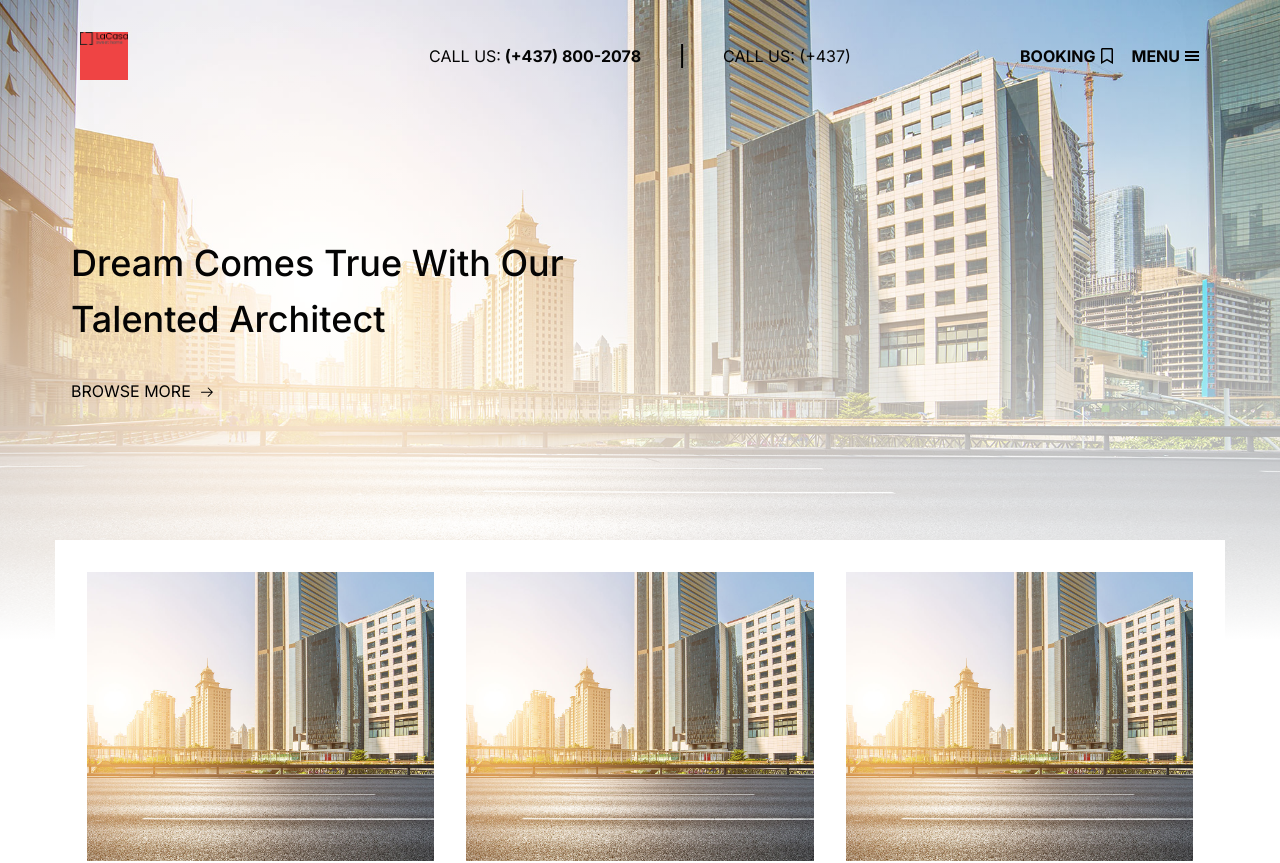
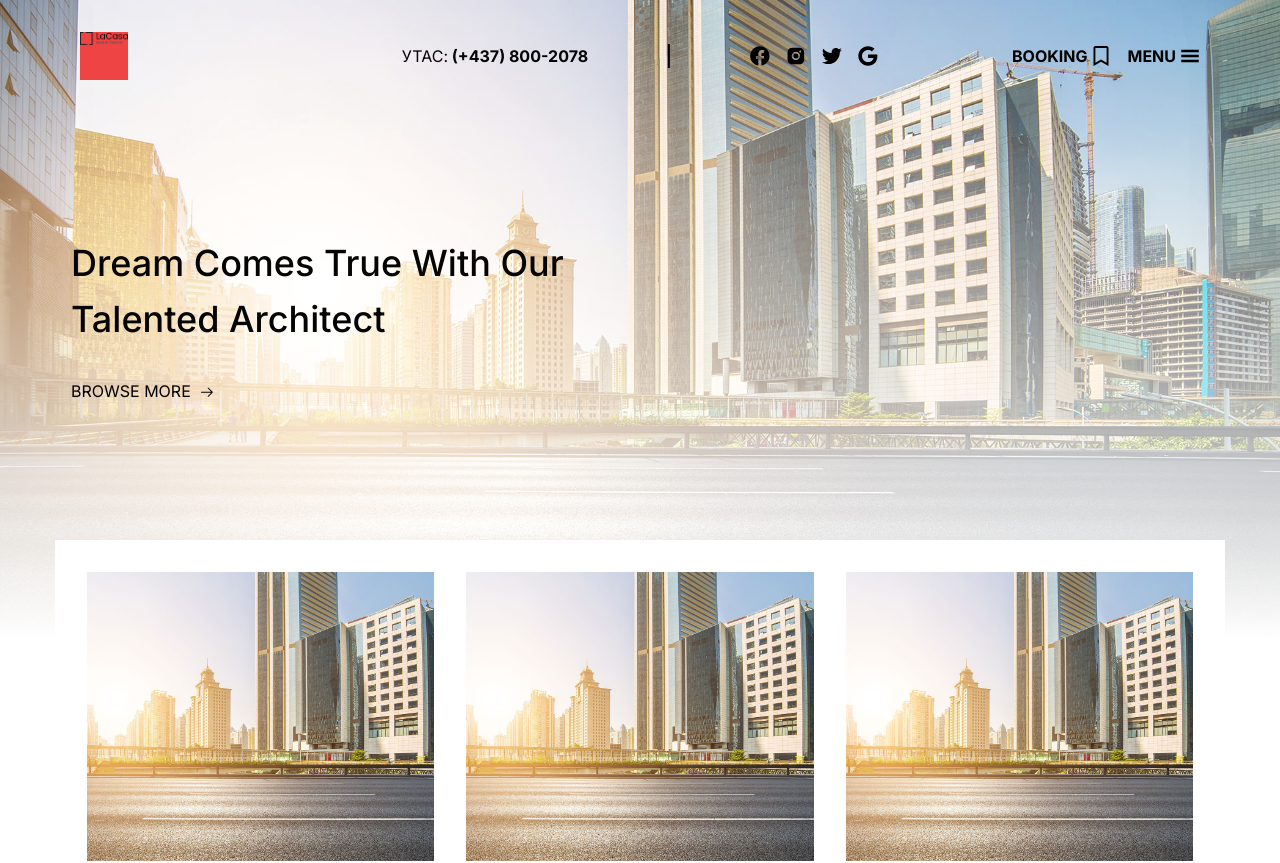
Before and after one commit to fl1pHover/Myanganii-batalgaa, a Next.js app: page / in a window 1280 px wide. Shown: the top 863 px of the page. Built offline with nearby package versions, Linux system fonts and the light colour scheme.

Commit message:
home page

```diff
--- a/app/globals.css
+++ b/app/globals.css
@@ -61,6 +61,9 @@ h6 {
 .banner_container {
   @apply mx-0 my-20 xl:mx-10;
 }
+.input {
+  @apply p-3 text-[14px] focus:outline-none;
+}
 
 .mantine-Carousel-indicators {
   transform: translateY(80px);
--- a/components/Hero/HeroCard.js
+++ b/components/Hero/HeroCard.js
@@ -23,7 +23,7 @@ const HeroCard = ({ image, title, description }) => {
           )}
         >
           <div className={mergeNames("flex flex-col gap-5 xl:gap-10")}>
-            <h1 className={mergeNames("smallTitle")}>{title}</h1>
+            <h1 className={mergeNames("smallTitle", "text-white")}>{title}</h1>
             <p className="text-base text-color-3 line-clamp-4">{description}</p>
           </div>
           <LinkMore href="/" title="Read More" green />
--- a/components/ui/CustomCarousel.js
+++ b/components/ui/CustomCarousel.js
@@ -33,6 +33,7 @@ const CustomCarousel = ({ data }) => {
       plugins={[autoplay.current]}
       onMouseEnter={autoplay.current.stop}
       onMouseLeave={autoplay.current.reset}
+      controlSize={40}
     >
       {data.map((i) => (
         <Carousel.Slide key={i.id}>
--- a/components/ui/Footer.js
+++ b/components/ui/Footer.js
@@ -4,10 +4,11 @@ import mergeNames from "@/util/mergeNames";
 
 import React from "react";
 import Container from "./Container";
+import IconBundle from "./IconBundle";
 
 const Footer = () => {
   return (
-    <div className="py-[100px] relative flex flex-col gap-20">
+    <div className="py-20 md:py-[100px] relative flex flex-col gap-20">
       <img
         src={bg_footer}
         className="absolute top-0 left-0 w-full h-full"
@@ -16,28 +17,32 @@ const Footer = () => {
       <div className="absolute top-0 left-0 z-0 w-full h-full bg-gradient-to-b from-white to-transparent "></div>
       <div
         className={mergeNames(
-          "banner_container",
-          "relative grid grid-cols-5 z-1"
+          "my-10 md:my-20 mx-10",
+          "relative grid grid-cols-1 xs:grid-cols-2 md:grid-cols-3 lg:grid-cols-4 xl:grid-cols-5 z-1 my-0",
+          "gap-10"
         )}
       >
         <img src={logo} alt="" />
         {footerData.map((item) => (
-          <div className="flex flex-col text-left px-9">
-            <h1 className="smallTitle">{item.title}</h1>
+          <div className="flex flex-col px-0 text-left md:px-9">
+            <h1 className="mb-4 font-semibold text-[24px]">{item.title}</h1>
             <ul>
               {item.contacts.map((contact) => (
-                <li>{contact.info}</li>
+                <li className="my-3">
+                  <p className="text-[14px]">{contact.info}</p>
+                </li>
               ))}
             </ul>
           </div>
         ))}
-        <div className="flex flex-col text-left px-9">
-          <h1 className="smallTitle">Newslater</h1>
-          <input type="email" placeholder="Email Address" />
+        <div className="flex flex-col gap-5 px-4 text-left md:px-9">
+          <h1 className="font-semibold text-[24px]">Newslater</h1>
+          <input type="email" className="input" placeholder="Email Address" />
         </div>
       </div>
-      <Container className="relative z-1">
+      <Container className="relative flex flex-row items-center justify-between z-1">
         <p>Copyright xstheme | all right reserved</p>
+        <IconBundle />
       </Container>
     </div>
   );
--- a/components/ui/IconBundle.js
+++ b/components/ui/IconBundle.js
@@ -1,12 +1,19 @@
+import { socials } from "@/constants";
 import { FacebookIcon } from "@/constants/icons";
 import React from "react";
 
 const IconBundle = () => {
   return (
-    <div className="flex flex-row">
-      <a href="">
-        <FacebookIcon />
-      </a>
+    <div className="flex flex-row gap-4">
+      {socials.map((i) => (
+        <a
+          href={i.url}
+          className="text-xl hoverEffect hover:text-color-2"
+          target="_blank"
+        >
+          {i.icon}
+        </a>
+      ))}
     </div>
   );
 };
--- a/components/ui/Navbar.js
+++ b/components/ui/Navbar.js
@@ -5,6 +5,7 @@ import { disablePageScroll, enablePageScroll } from "scroll-lock";
 import mergeNames from "@/util/mergeNames";
 import { Bookmark, Close, Hamburger } from "@/constants/icons";
 import styles from "@/constants/styles";
+import IconBundle from "./IconBundle";
 
 const Navbar = () => {
   const [openNavigation, setOpenNavigation] = useState(false);
@@ -54,14 +55,14 @@ const Navbar = () => {
           <img src={logo} width={190} height={40} alt="Brainwave" />
         </a>
 
-        <nav className={`flex   absolute left-[50%] -translate-x-[50%]`}>
-          <div className="items-center hidden gap-10 lg:flex">
+        <nav className={`flex  absolute left-[50%] -translate-x-[50%]`}>
+          <div className="items-center hidden gap-5 lg:gap-20 md:flex">
             <h1 className="uppercase">
-              Call us:
+              Утас:
               <span className="font-bold"> {phone}</span>
             </h1>
             <h1 className="w-[2px] h-full bg-black"></h1>
-            <h1 className="uppercase">Call us: (+437) </h1>
+            <IconBundle />
           </div>
         </nav>
 
@@ -73,8 +74,8 @@ const Navbar = () => {
               "flex items-center gap-1 hover:text-color-2 py-2"
             )}
           >
-            <h1 className="hidden uppercase lg:block">Booking</h1>
-            <Bookmark />
+            <span className="hidden uppercase lg:block">Booking</span>
+            <Bookmark className="text-xl" />
           </a>
 
           <button
@@ -85,8 +86,8 @@ const Navbar = () => {
             href="#login"
             onClick={toggleNavigation}
           >
-            <h1 className="hidden uppercase lg:flex">Menu</h1>
-            <Hamburger />
+            <span className="hidden uppercase lg:flex">Menu</span>
+            <Hamburger className="text-xl" />
           </button>
         </div>
       </div>
--- a/constants/index.js
+++ b/constants/index.js
@@ -1,3 +1,5 @@
+import { FacebookIcon, GoogleIcon, InstagramIcon, TwitterIcon } from "./icons";
+
 export const phone = "(+437) 800-2078";
 export const logo = "./img/logo.png";
 export const bg = "./img/hero-bg.jpg";
@@ -202,3 +204,22 @@ export const footerData = [
     ],
   },
 ];
+
+export const socials = [
+  {
+    icon: <FacebookIcon />,
+    url: "https://www.facebook.com/",
+  },
+  {
+    icon: <InstagramIcon />,
+    url: "https://www.instagram.com//",
+  },
+  {
+    icon: <TwitterIcon />,
+    url: "https://www.twitter.com/",
+  },
+  {
+    icon: <GoogleIcon />,
+    url: "https://www.google.com/",
+  },
+];
```
